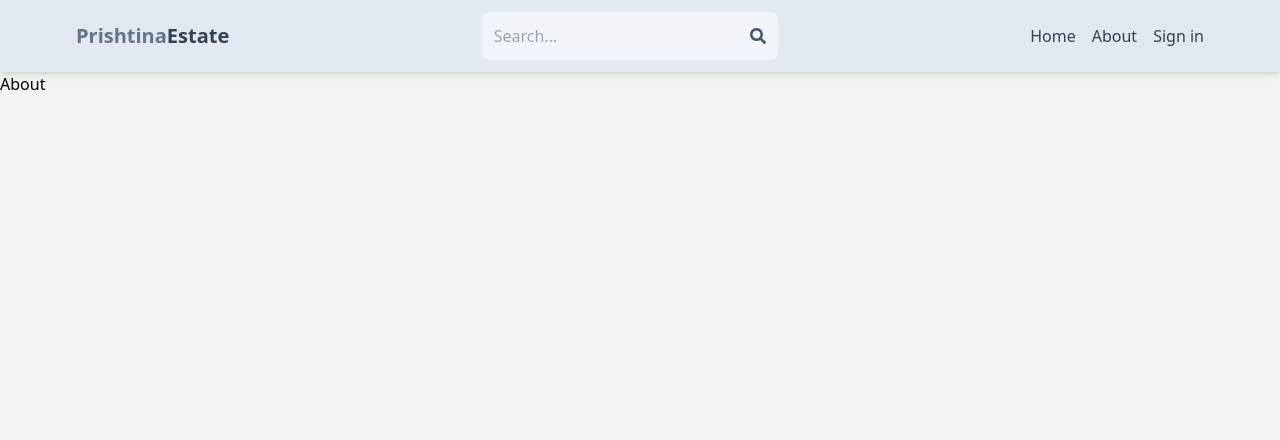
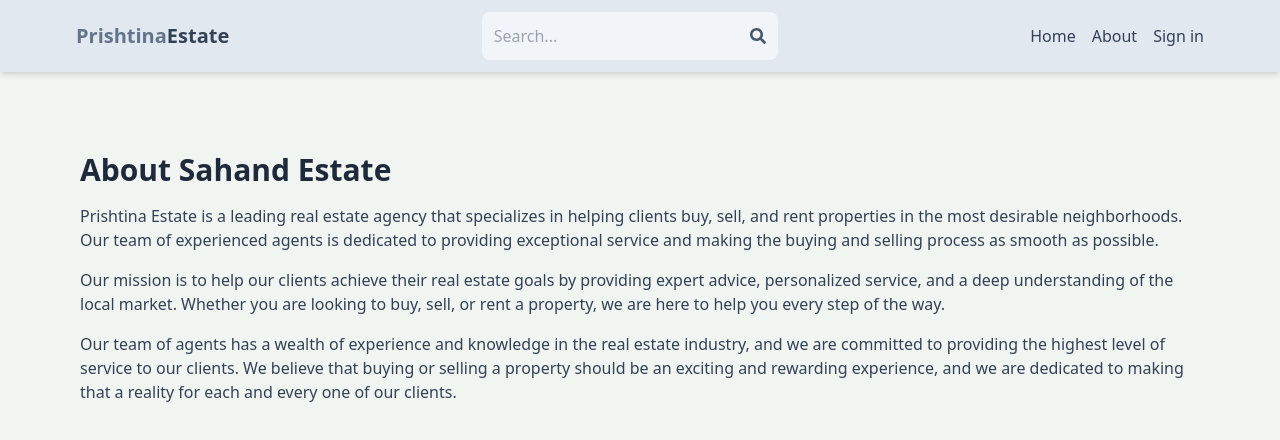
Before and after one commit to bleonit001/estate-mern, a React (Vite) app in the folder client/: page /about in a window 1280 px wide. Shown: the top 440 px of the page. Built offline with nearby package versions, Linux system fonts and the light colour scheme; no server answers.

Commit message:
About Page

```diff
--- a/client/src/Pages/About.jsx
+++ b/client/src/Pages/About.jsx
@@ -2,6 +2,13 @@
 
 export default function About() {
   return (
-    <div>About</div>
+    <div className='py-20 px-4 max-w-6xl mx-auto'>
+      <h1 className='text-3xl font-bold mb-4 text-slate-800'>About Sahand Estate</h1>
+      <p className='mb-4 text-slate-700'>Prishtina Estate is a leading real estate agency that specializes in helping clients buy, sell, and rent properties in the most desirable neighborhoods. Our team of experienced agents is dedicated to providing exceptional service and making the buying and selling process as smooth as possible.</p>
+      <p className='mb-4 text-slate-700'>
+      Our mission is to help our clients achieve their real estate goals by providing expert advice, personalized service, and a deep understanding of the local market. Whether you are looking to buy, sell, or rent a property, we are here to help you every step of the way.
+      </p>
+      <p className='mb-4 text-slate-700'>Our team of agents has a wealth of experience and knowledge in the real estate industry, and we are committed to providing the highest level of service to our clients. We believe that buying or selling a property should be an exciting and rewarding experience, and we are dedicated to making that a reality for each and every one of our clients.</p>
+    </div>
   )
 }
```
